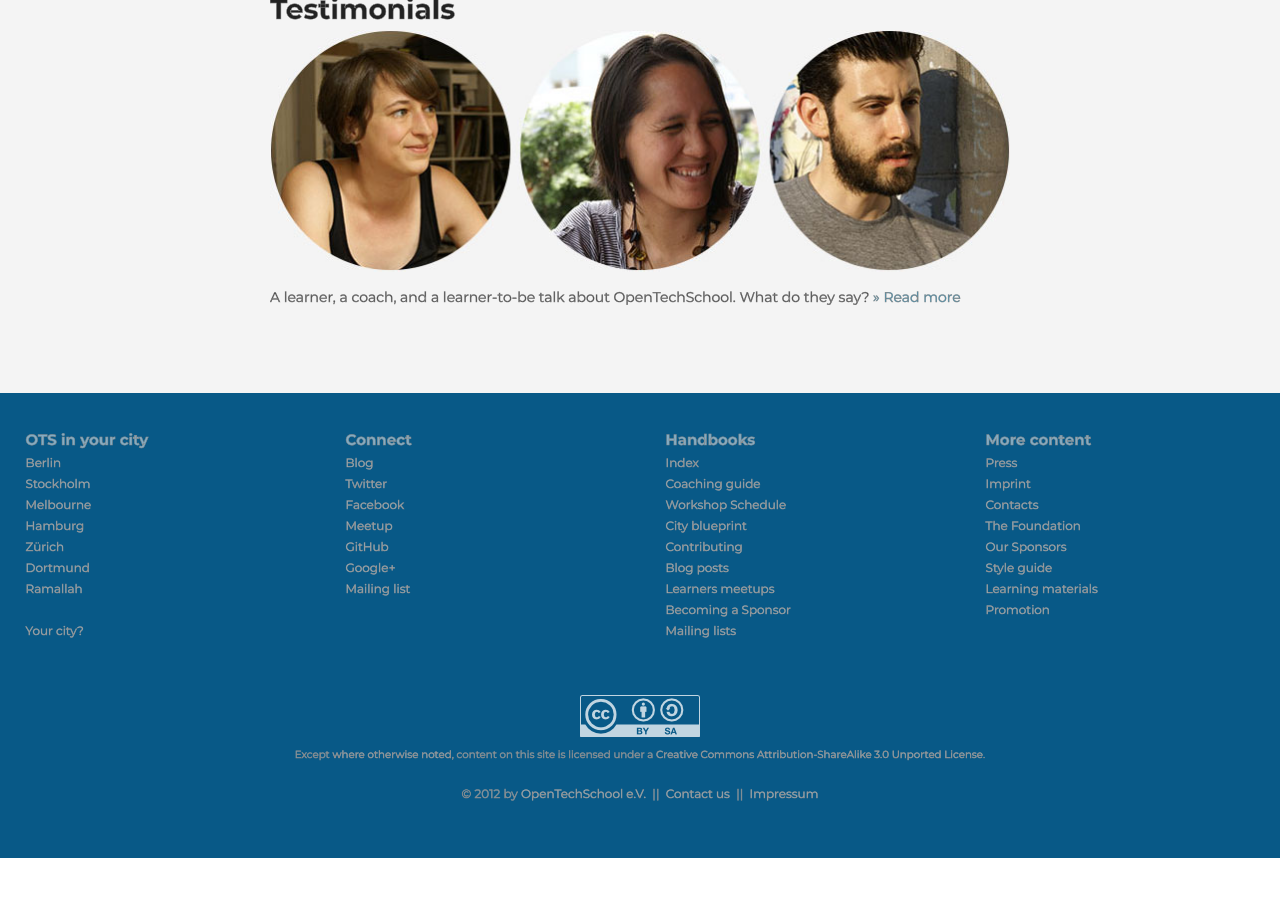
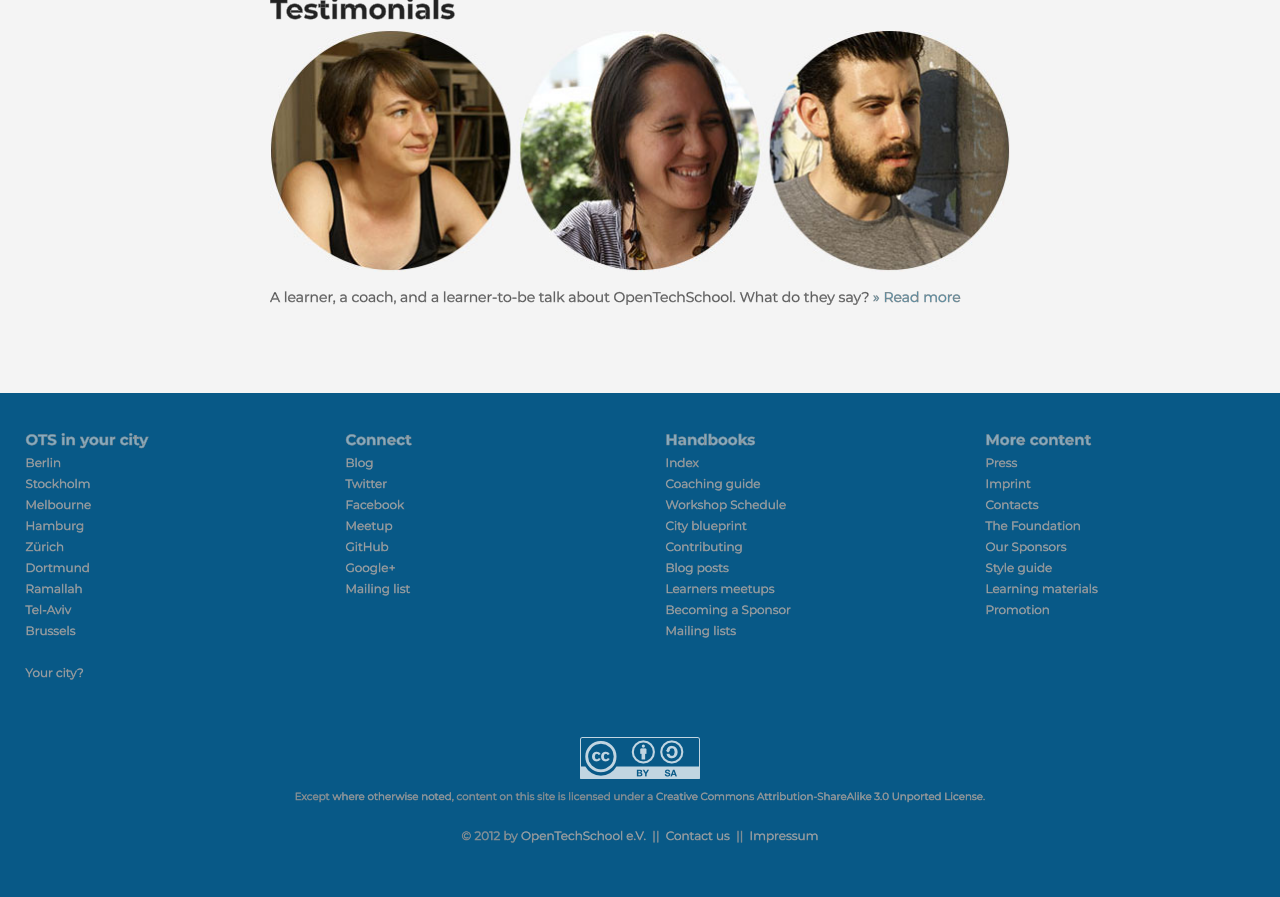
Before and after one commit to OpenTechSchool/www.opentechschool.org, a Jekyll site: the page built from index.html, in a window 1280 px wide and 900 px high, scrolled down 1277 px. Shown: the top 897 px of the window. Built offline with Jekyll 4.4.1, drawn with Linux system fonts in a browser that asks for light colours; nearby versions of some CDN libraries; before the commit the page ends 2135 px from its top, so only the background shows below that.

Commit message:
add TLV and brussels to chapter list

```diff
--- a/_includes/_footer.html
+++ b/_includes/_footer.html
@@ -25,6 +25,13 @@
             </li>
             <li>
               <a href="/ramallah/" title="Ramallah, West-Bank">Ramallah</a>
+            </li>
+             <!-- Communities without dedicated pages but with meetup groups -->
+            <li>
+              <a href="http://www.meetup.com/opentechschool-tel-aviv/" target="_blank" title="Tel-Aviv, Israel">Tel-Aviv</a>
+            </li>
+            <li>
+              <a href="http://www.meetup.com/opentechschool-brussels/" target="_blank" title="Brussels, Belgium">Brussels</a>
             </li>
             <li>&nbsp;</li>
             <li>
```
